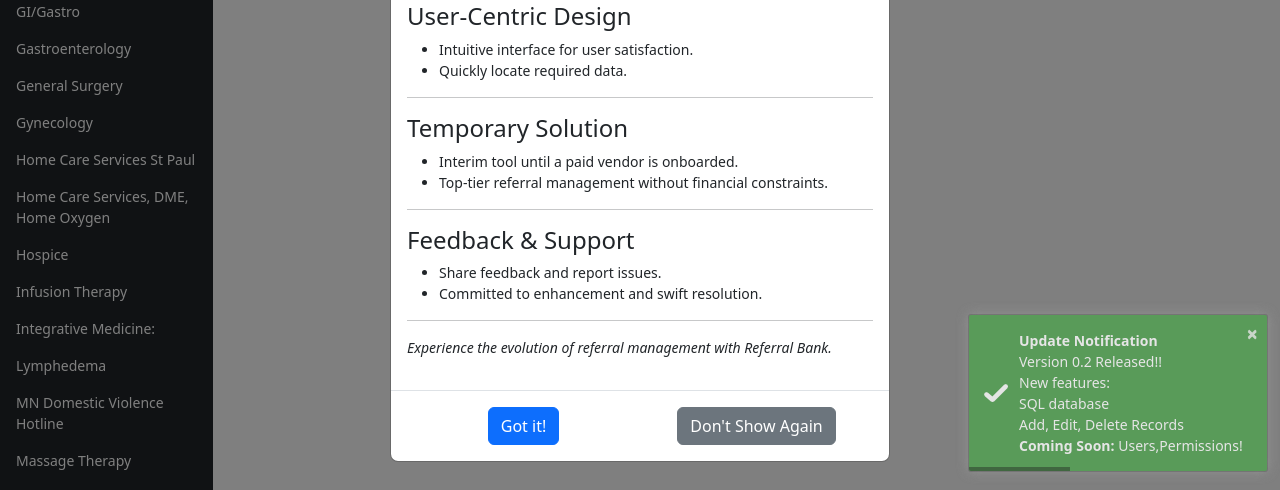
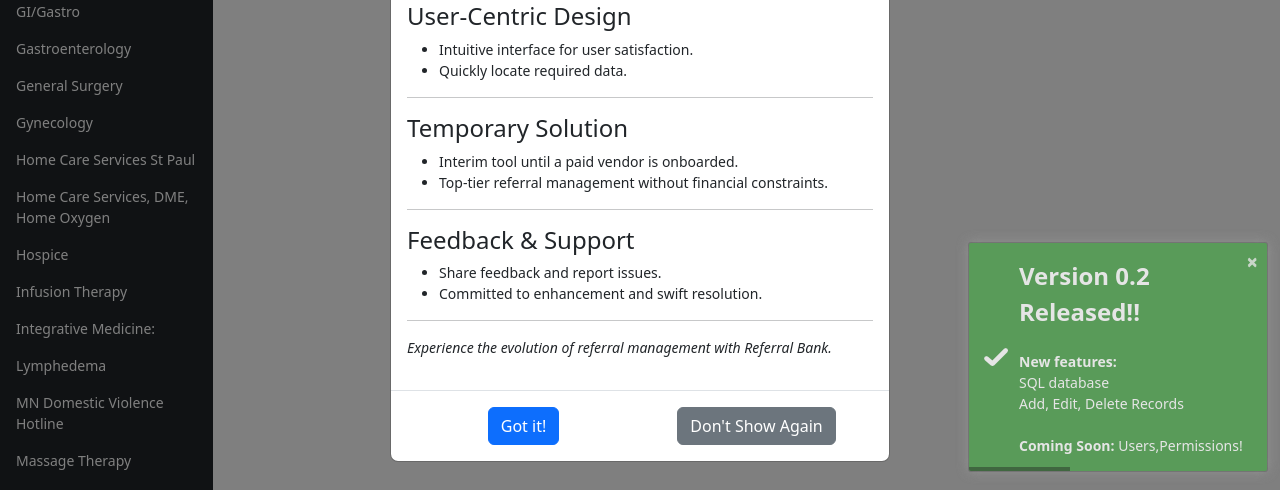
Before and after one commit to gyasis/Referral_Bank, a Flask app: page / in a window 1280 px wide. Shown: the part 874-1364 px from the top of the page. Run offline with Flask 2, Linux system fonts and the light colour scheme; data comes from the database, SQL or seed files in the repository; some libraries are stand-ins or nearby versions.

Commit message:
css toastr

```diff
--- a/static/css/dashboard.css
+++ b/static/css/dashboard.css
@@ -162,3 +162,12 @@ main {
 .hidden-id {
     display: none;
 }
+
+
+/* Adjusting the title appearance */
+
+#toast-container .toast-title {
+    font-weight: bold;
+    font-size: 1.5rem;
+    /* making the title a bit larger */
+}
--- a/templates/dashboard.html
+++ b/templates/dashboard.html
@@ -595,7 +595,7 @@ $('#card_display').on('click', '.fa-trash', function () {
     var audio = new Audio('https://example.com/notification_sound.mp3');
     audio.play();
 
-    toastr.success('Version 0.2 Released!! <br>New features: <br> SQL database <br> Add, Edit, Delete Records<br><strong>Coming Soon:</strong> Users,Permissions!', 'Update Notification');
+    toastr.success('<br><strong>New features: </strong><br> SQL database <br> Add, Edit, Delete Records<br><br><strong>Coming Soon:</strong> Users,Permissions!', 'Version 0.2 Released!!');
 
 </script>
 
```
Also changed, not shown: 1 other file.
